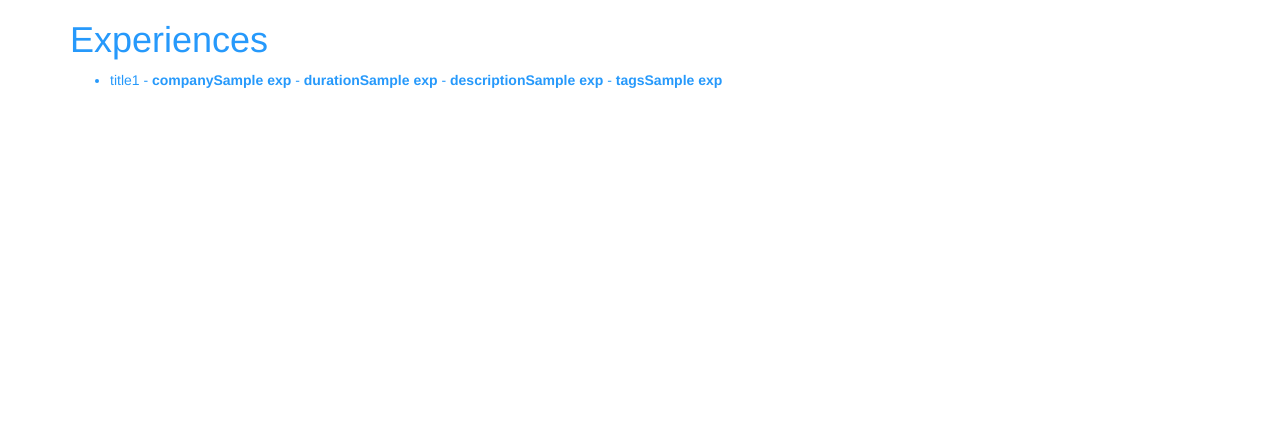
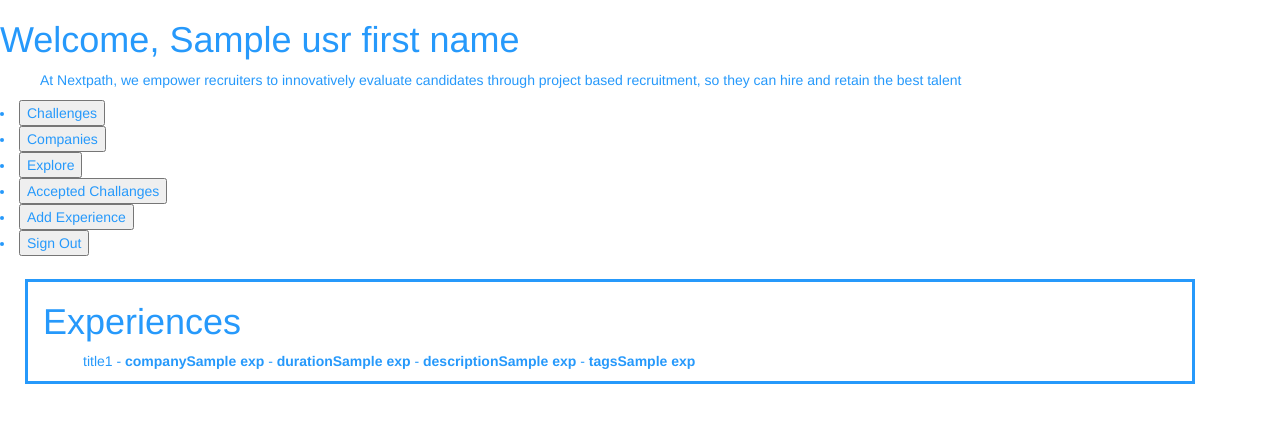
Before and after one commit to suziray/nextpath, a Flask app: template nextpath/templates/profile.html in a window 1280 px wide. Shown: the top 423 px of the page. Run offline with Flask 2, Linux system fonts and the light colour scheme; the template is opened without the code that fills it: most values are stand-ins (such as "Sample title", 1, 10 or a date in 2020); some libraries are stand-ins or nearby versions.

Commit message:
Updating Templates
1

```diff
--- a/nextpath/static/main.css
+++ b/nextpath/static/main.css
@@ -3,8 +3,18 @@
   color: #2699fb;
 }
 
+.container {
+    border: 3px solid #2699fb;
+    margin-top: 23px;
+    float: left;
+    margin-left: 25px;
+}
 
+.sideNav {
+  float:left;
 
+}
 
-
-h1{ color: 'red' }
+.sideNav ul li {
+  list-style-type: none;
+}
--- a/nextpath/templates/profile.html
+++ b/nextpath/templates/profile.html
@@ -13,7 +13,20 @@
     <title>Nextpath</title>
   </head>
   <body>
-    <div class="container">
+    <div class="mainContainer">
+
+      <div class="sideNav">
+        <h1>Welcome, {{ usr_first_name }}</h1>
+        <ul>At Nextpath, we empower recruiters to innovatively evaluate candidates through project based recruitment, so they can hire and retain the best talent</ul>
+          <li><input type="button" onclick="location.href='http://ct-nextpath.herokuapp.com/challenges';" value="Challenges" /></li>
+          <li><input type="button" onclick="location.href='http://ct-nextpath.herokuapp.com/companies';" value="Companies" /></li>
+          <li><input type="button" onclick="location.href='http://ct-nextpath.herokuapp.com/challenges';" value="Explore" /></li>
+          <li><input type="button" onclick="location.href='http://ct-nextpath.herokuapp.com/mychallenges';" value="Accepted Challanges" /></li>
+          <li><input type="button" onclick="location.href='http://ct-nextpath.herokuapp.com/profile';" value="Add Experience" /></li>
+          <li><input type="button" onclick="location.href='http://ct-nextpath.herokuapp.com/logout';" value="Sign Out" /></li>
+        <div>
+
+        <div class="container">
       <div>
         <h1>Experiences</h1>
         <ul>
```
Also changed, not shown: nextpath/templates/challenges.html (+16 -2 lines), nextpath/templates/index.html (+15 -10 lines), nextpath/templates/welcome.html (+15 -1 lines).
